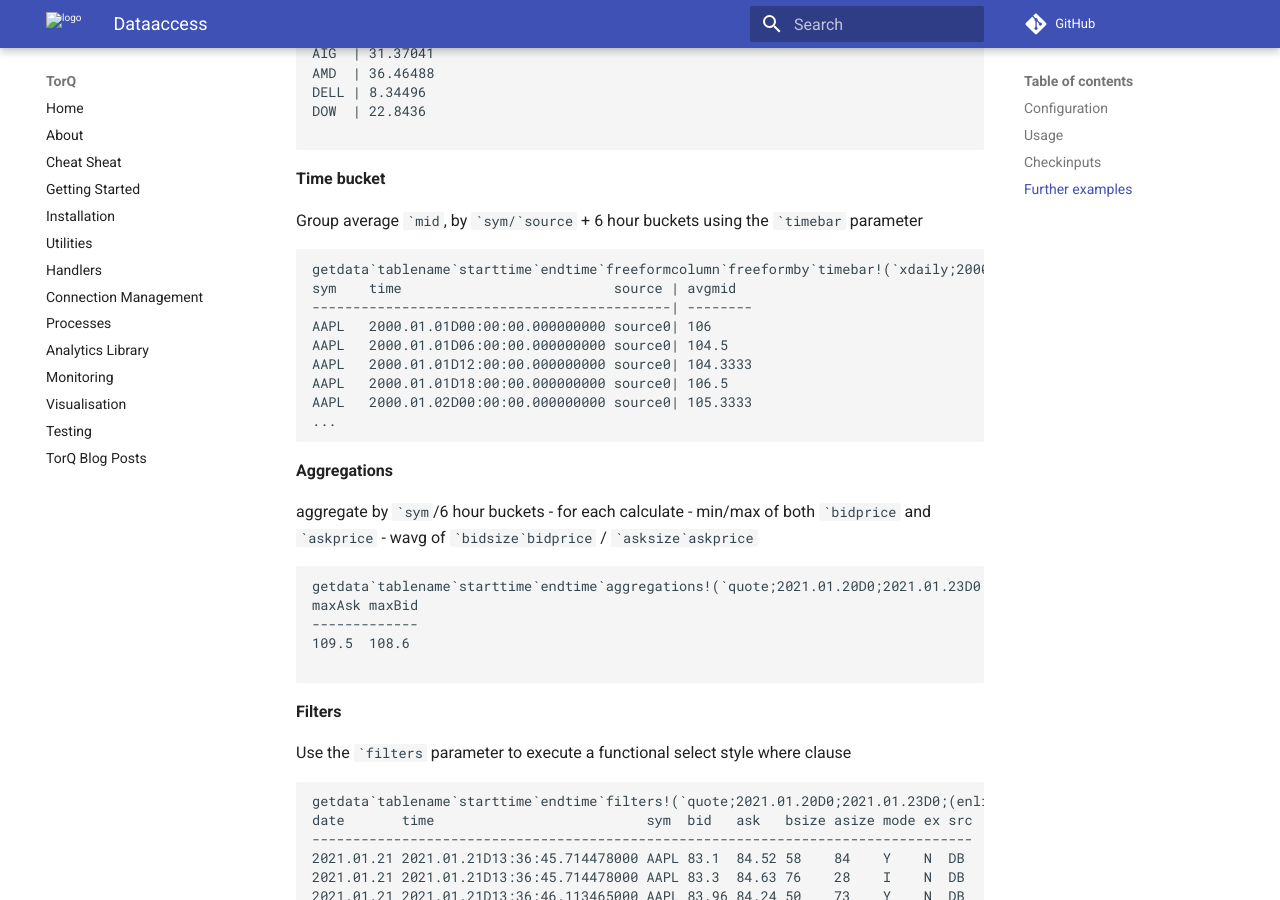
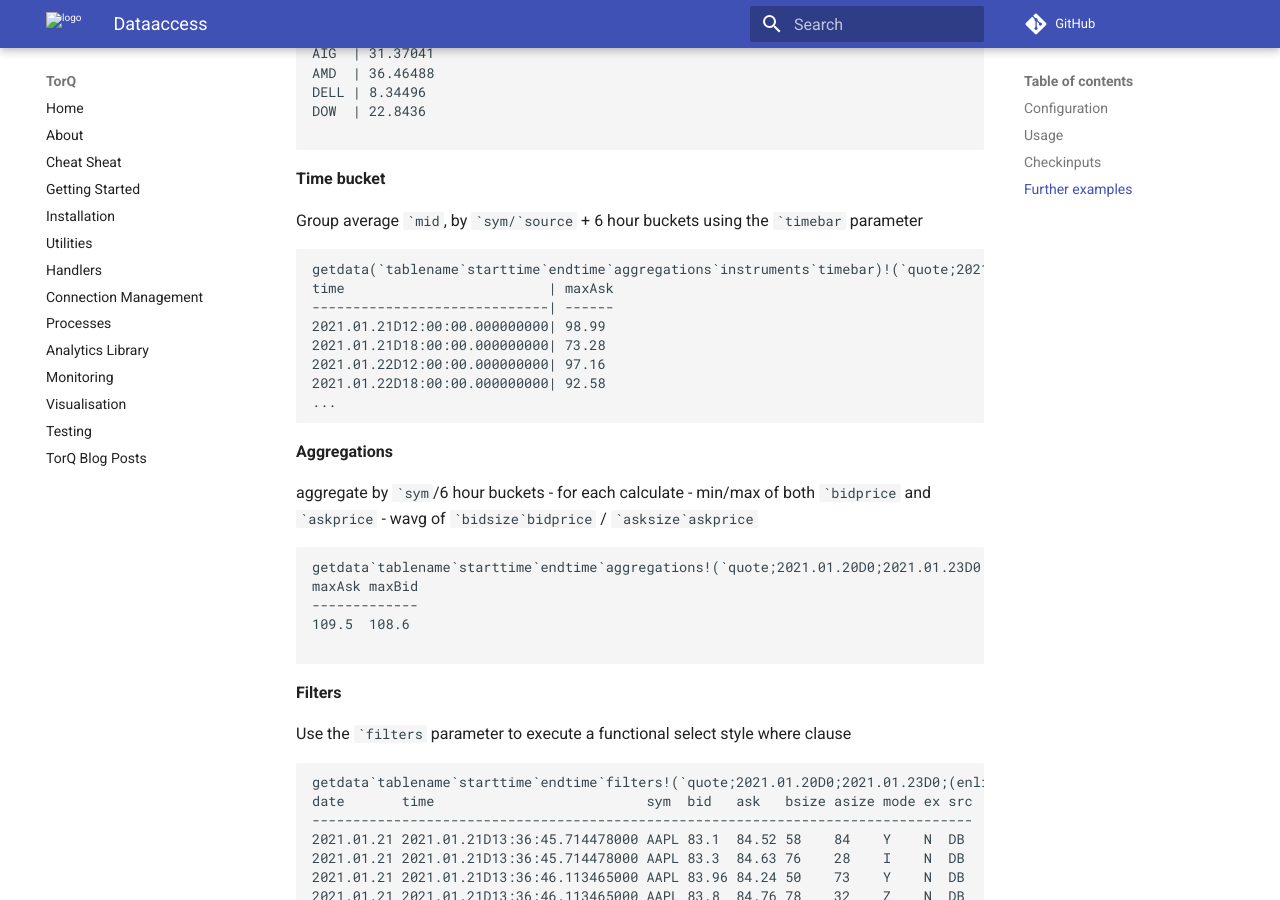
Before and after one commit to DataIntellectTech/TorQ, an MkDocs documentation site: the page built from docs/dataaccess.md, in a window 1280 px wide and 900 px high, scrolled down 7306 px. Built offline with MkDocs 1.6.1 and Material for MkDocs 9.7.7, drawn with Linux system fonts in a browser that asks for light colours; comment, search, counter and statistics services are not loaded; old or Windows-style settings are respelled for this version of MkDocs.

Commit message:
Update docs to reflect timebar changes

````diff
--- a/docs/dataaccess.md
+++ b/docs/dataaccess.md
@@ -71,12 +71,12 @@
 
 **Valid Inputs**
 
-|parameter     |required|example                                                                                   |invalidpairs\*                 |description                                                                     |
+|parameter     |required|example                                                                                   |invalidpairs\*               |description                                                                     |
 |--------------|--------|------------------------------------------------------------------------------------------|-----------------------------|--------------------------------------------------------------------------------|
-|tablename     |1       |\`quote                                                                                    |                             |table to query                                                                  |
+|tablename     |1       |\`quote                                                                                   |                             |table to query                                                                  |
 |starttime     |1       |2020.12.18D12:00                                                                          |                             |startime - must be a valid time type (see timecolumn)                           |
 |endtime       |1       |2020.12.20D12:00                                                                          |                             |endime - must be a valid time type (see timecolumn)                             |
-|timecolumn    |0       |\`time                                                                                     |                             |column to apply (startime;endime) filter to                                     |
+|timecolumn    |0       |\`time                                                                                    |                             |column to apply (startime;endime) filter to                                     |
 |instruments   |0       |\`AAPL\`GOOG                                                                              |                             |instruments to filter on - will usually have an attribute applied (see tableproperties.csv)|
 |columns       |0       |\`sym\`bid\`ask\`bsize\`asize                                                             |aggregations                 |table columns to return - symbol list - assumed all if not present              |
 |grouping      |0       |\`sym                                                                                     |                             |columns to group by -  no grouping assumed if not present                       |
@@ -87,7 +87,7 @@
 |freeformby    |0       |"sym:sym, source:src"                                                                     |                             |by clause in string format
 |freeformcolumn|0       |"time, sym,mid\:0.5\*bid+ask"                                                             |aggregations                 |select clause in string format
 |ordering      |0       |enlist(\`desc\`bidprice)                                                                  |                             |list ordering results ascending or descending by column
-|renamecolumn|0         | \`old1\`old2\`old3!\`new1\`new2\`new3                                                    |                         | Either a dictionary of old!new or list of column names
+|renamecolumn  |0       | \`old1\`old2\`old3!\`new1\`new2\`new3                                                    |                             | Either a dictionary of old!new or list of column names
 
 \* Invalid pairs are two dictionary keys not allowed to be defined simultaneously.
 
@@ -280,14 +280,13 @@
 Group average ``` `mid```, by ``` `sym/`source ```  + 6 hour buckets using the ``` `timebar ``` parameter
 
 ```
-getdata`tablename`starttime`endtime`freeformcolumn`freeformby`timebar!(`xdaily;2000.01.01D0;2000.01.06D10:00;"avgmid:avg 0.5*bidprice+askprice";"sym:sym,source:source";(`time;6;`hour))
-sym    time                          source | avgmid
---------------------------------------------| --------
-AAPL   2000.01.01D00:00:00.000000000 source0| 106
-AAPL   2000.01.01D06:00:00.000000000 source0| 104.5
-AAPL   2000.01.01D12:00:00.000000000 source0| 104.3333
-AAPL   2000.01.01D18:00:00.000000000 source0| 106.5
-AAPL   2000.01.02D00:00:00.000000000 source0| 105.3333
+getdata(`tablename`starttime`endtime`aggregations`instruments`timebar)!(`quote;2021.01.21D1;2021.01.28D23;(enlist(`max))!enlist(enlist(`ask));`AAPL;(6;`hour;`time))
+time                         | maxAsk
+-----------------------------| ------
+2021.01.21D12:00:00.000000000| 98.99
+2021.01.21D18:00:00.000000000| 73.28
+2021.01.22D12:00:00.000000000| 97.16
+2021.01.22D18:00:00.000000000| 92.58
 ...
 ```
 
````
